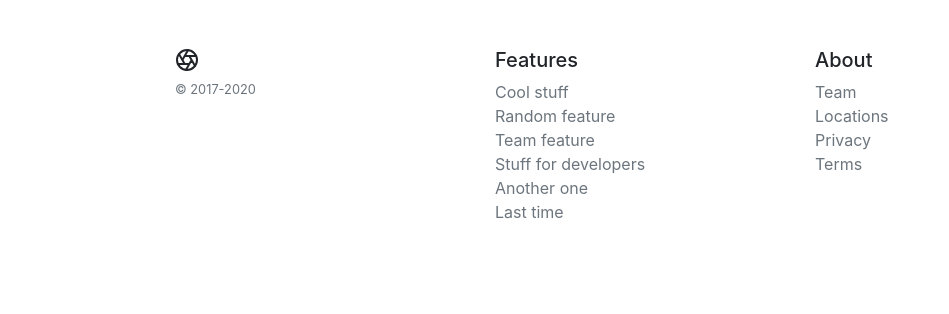
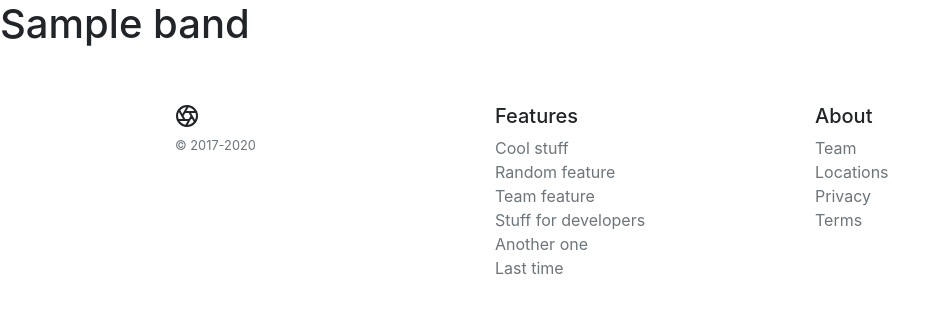
Before and after one commit to SebastienBrach/ProjetPHP-LP-APIDAE, a Symfony app: template templates/band/list.html.twig in a window 1280 px wide. Shown: the part 48-362 px from the top of the page, without its empty margins (0-949 px from the left). Run offline with Twig, Linux system fonts and the light colour scheme; the template is opened without the code that fills it: most values are stand-ins (such as "Sample title", 1, 10 or a date in 2020); some libraries are stand-ins or nearby versions.

Commit message:
Affichage OK pour les groupes

```diff
--- a/src/Controller/BandController.php
+++ b/src/Controller/BandController.php
@@ -17,7 +17,7 @@ class BandController extends AbstractController
         $repository = $this->getDoctrine()->getRepository(Band::class);
         $bands = $repository->findAll();
         return $this->render('band/list.html.twig', [
-            'band' => $bands,
+            'bands' => $bands,
         ]);
     }
 }
--- a/templates/band/list.html.twig
+++ b/templates/band/list.html.twig
@@ -2,4 +2,10 @@
 
 {% block body %}
 
+{% for band in bands %}
+
+<h1>{{ band.name }}</h1>
+
+{% endfor %}
+
 {% endblock %}
```
